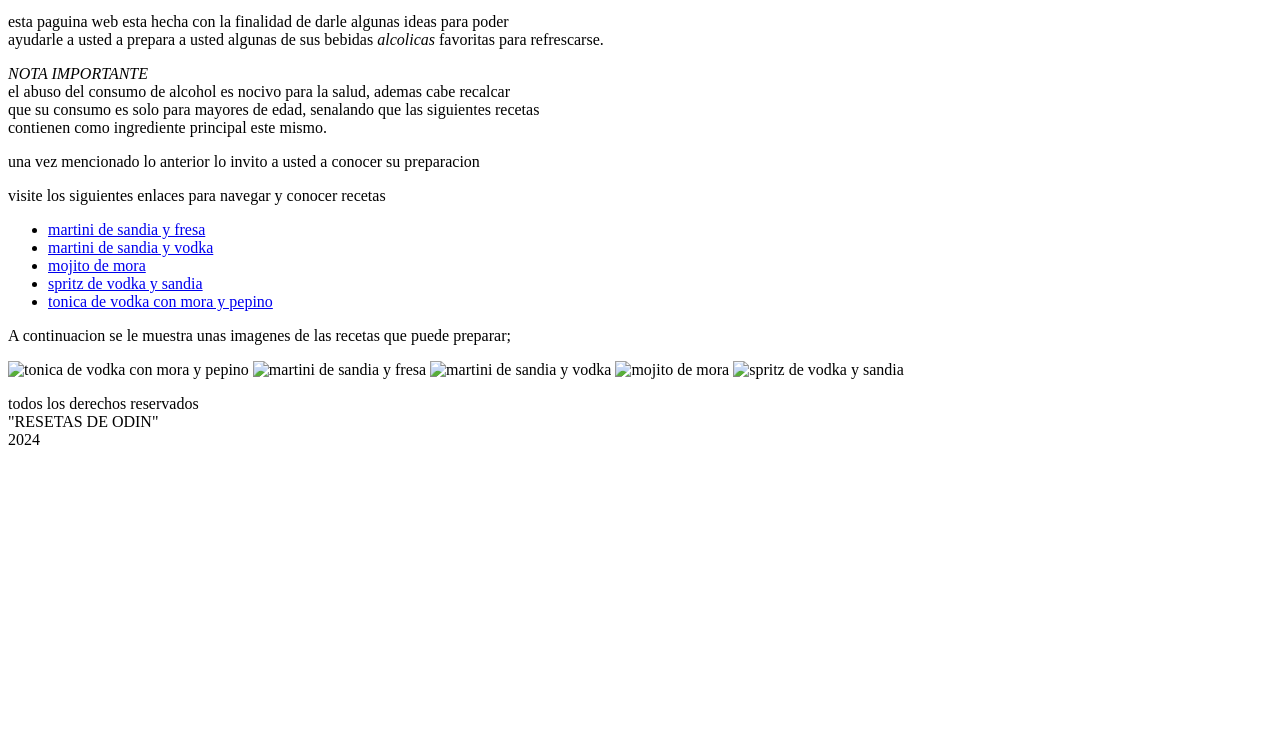
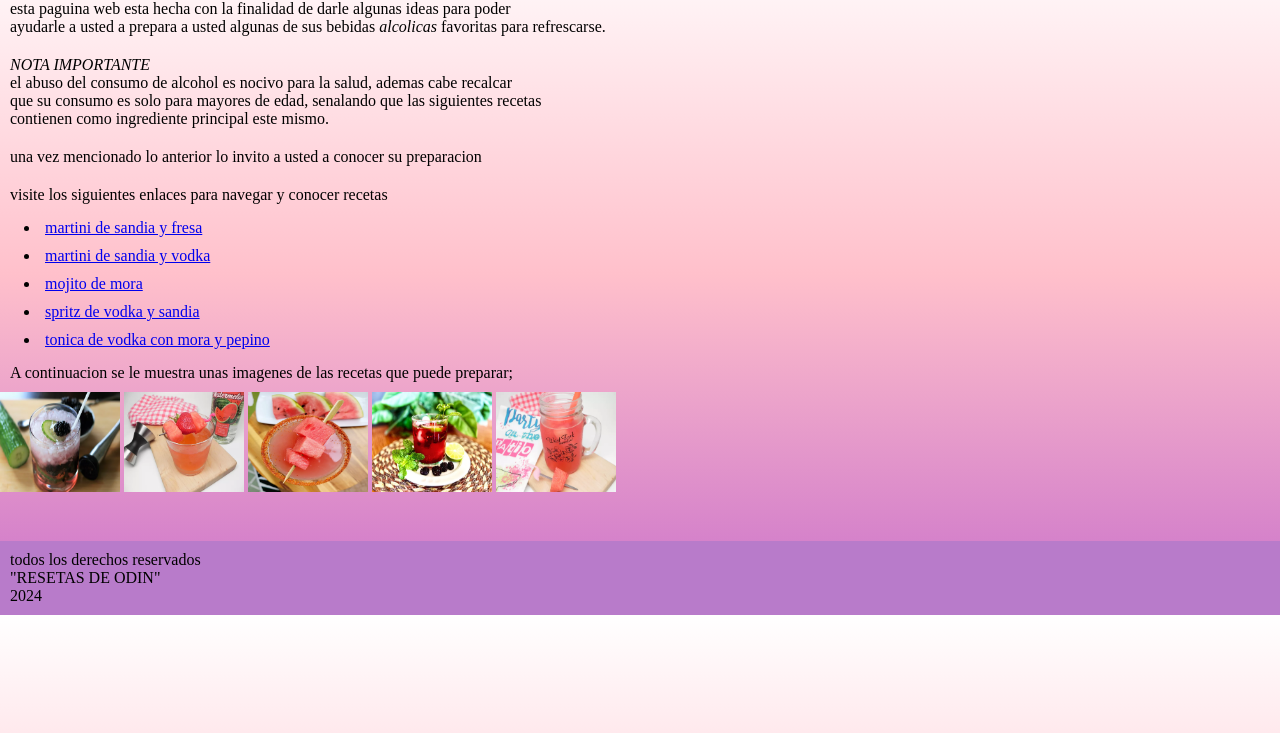
Before and after one commit to ITSULI19/odin-recipes, a plain HTML site: page index.html in a window 1280 px wide. Shown: the part 67-800 px from the top of the page. Drawn offline with Linux system fonts and the light colour scheme; the site is published under a folder, as on GitHub Pages, so addresses that start at the root find nothing.

Commit message:
cambie el title de mi head y configure las rutas de archivos

```diff
--- a/index.html
+++ b/index.html
@@ -3,8 +3,8 @@
 <head>
     <meta charset="UTF-8">
     <meta name="viewport" content="width=device-width, initial-scale=1.0">
-    <title>Document</title>
-    <link rel="stylesheet" href="/css/style.css">
+    <title>RECETAS DE ODIN</title>
+    <link rel="stylesheet" href="css/style.css">
 </head>
 <body>
 
@@ -27,32 +27,32 @@
         <p>visite los siguientes enlaces para navegar y conocer recetas</p>
         <ul>
             <li>
-                <a href="/receta1/tonicadevodkaconmoraypepino.html">martini de sandia y fresa</a>
+                <a href="receta1/tonicadevodkaconmoraypepino.html">martini de sandia y fresa</a>
             </li>
 
             <li>
-                <a href="/receta2/spritzdevodkaysandia.html">martini de sandia y vodka</a>
+                <a href="receta2/spritzdevodkaysandia.html">martini de sandia y vodka</a>
             </li>
 
             <li>
-                <a href="/receta3/mojitodemora.html">mojito de mora</a>
+                <a href="receta3/mojitodemora.html">mojito de mora</a>
             </li>
 
             <li>
-                <a href="/receta4/martinidesandiayvodka.html">spritz de vodka y sandia</a>
+                <a href="receta4/martinidesandiayvodka.html">spritz de vodka y sandia</a>
             </li>
 
             <li>
-                <a href="/receta5/martinidesandiayfresa.html">tonica de vodka con mora y pepino</a>
+                <a href="receta5/martinidesandiayfresa.html">tonica de vodka con mora y pepino</a>
             </li>
         </ul>
     </nav>
     <p>A continuacion se le muestra unas imagenes de las recetas que puede preparar;</p>
-    <img src="/imagenesrecetas/Blackberry-Cucumber Vodka Tonic.webp" alt="tonica de vodka con mora y pepino" width="120px" height="100">
-    <img src="/imagenesrecetas/Martini de sandía y fresa.webp" alt="martini de sandia y fresa" width="120px" height="100">
-    <img src="/imagenesrecetas/Martini de sandía y vodka.webp" alt="martini de sandia y vodka" width="120px" height="100">
-    <img src="/imagenesrecetas/mojitodemora.webp" alt="mojito de mora" width="120px" height="100">
-    <img src="/imagenesrecetas/Spritz de vodka y sandía.webp" alt="spritz de vodka y sandia" width="120px" height="100">
+    <img src="imagenesrecetas/Blackberry-Cucumber Vodka Tonic.webp" alt="tonica de vodka con mora y pepino" width="120px" height="100">
+    <img src="imagenesrecetas/Martini de sandía y fresa.webp" alt="martini de sandia y fresa" width="120px" height="100">
+    <img src="imagenesrecetas/Martini de sandía y vodka.webp" alt="martini de sandia y vodka" width="120px" height="100">
+    <img src="imagenesrecetas/mojitodemora.webp" alt="mojito de mora" width="120px" height="100">
+    <img src="imagenesrecetas/Spritz de vodka y sandía.webp" alt="spritz de vodka y sandia" width="120px" height="100">
     <footer>
         <p>todos los derechos reservados <br>
             "RESETAS DE ODIN" <br>
```
